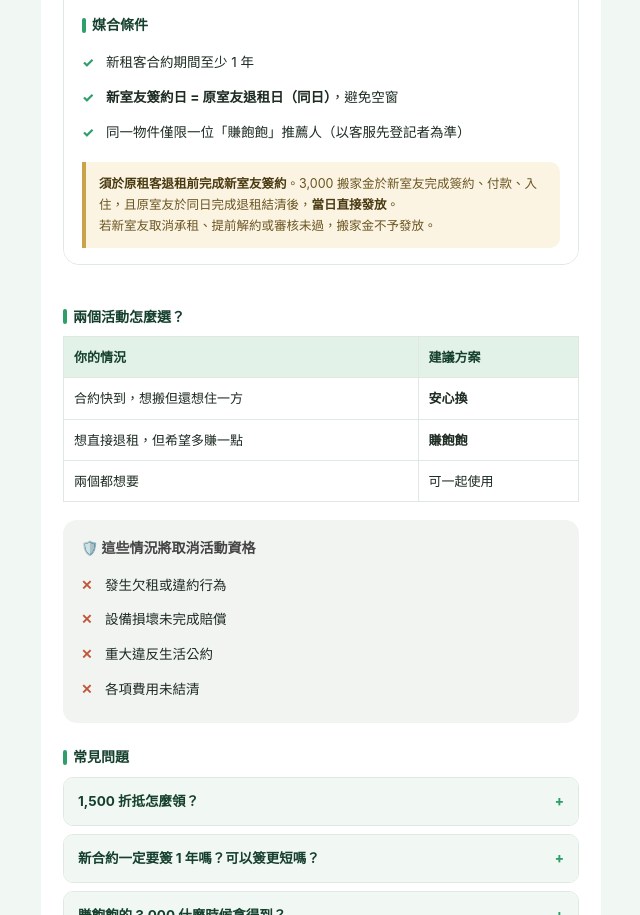
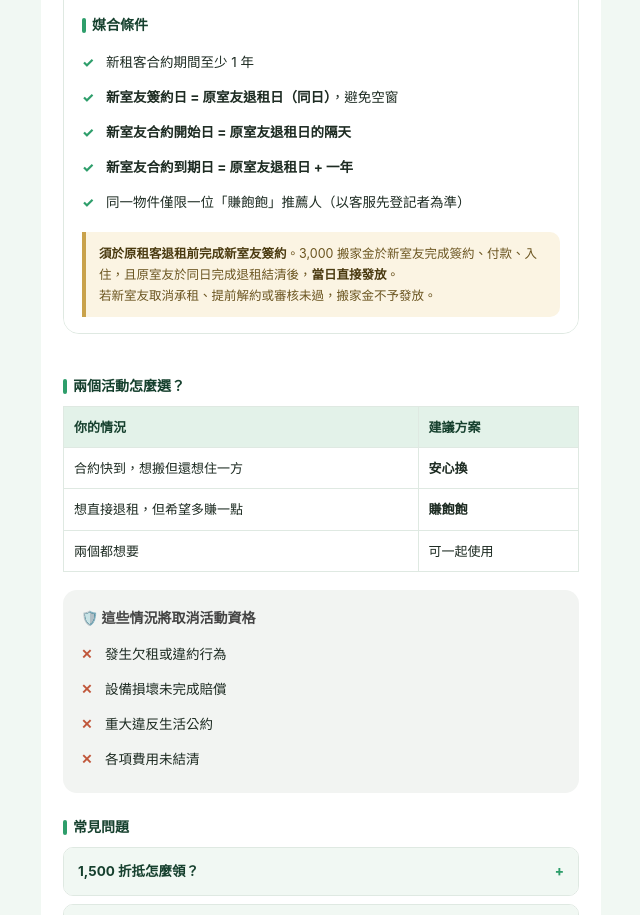
Before and after one commit to mry88312-afk/oneplace-summer-renewal-2026, a plain HTML site: page index.html in a window 1280 px wide. Shown: the part 2157-3072 px from the top of the page, without its empty margins (319-959 px from the left). Drawn offline with Linux system fonts and the light colour scheme.

Commit message:
新增賺飽飽媒合條件：合約開始日與到期日規則

```diff
--- a/index.html
+++ b/index.html
@@ -169,6 +169,8 @@
         <ul class="chk">
           <li>新租客合約期間至少 1 年</li>
           <li><b>新室友簽約日 = 原室友退租日（同日）</b>，避免空窗</li>
+          <li><b>新室友合約開始日 = 原室友退租日的隔天</b></li>
+          <li><b>新室友合約到期日 = 原室友退租日 + 一年</b></li>
           <li>同一物件僅限一位「賺飽飽」推薦人（以客服先登記者為準）</li>
         </ul>
 
```
